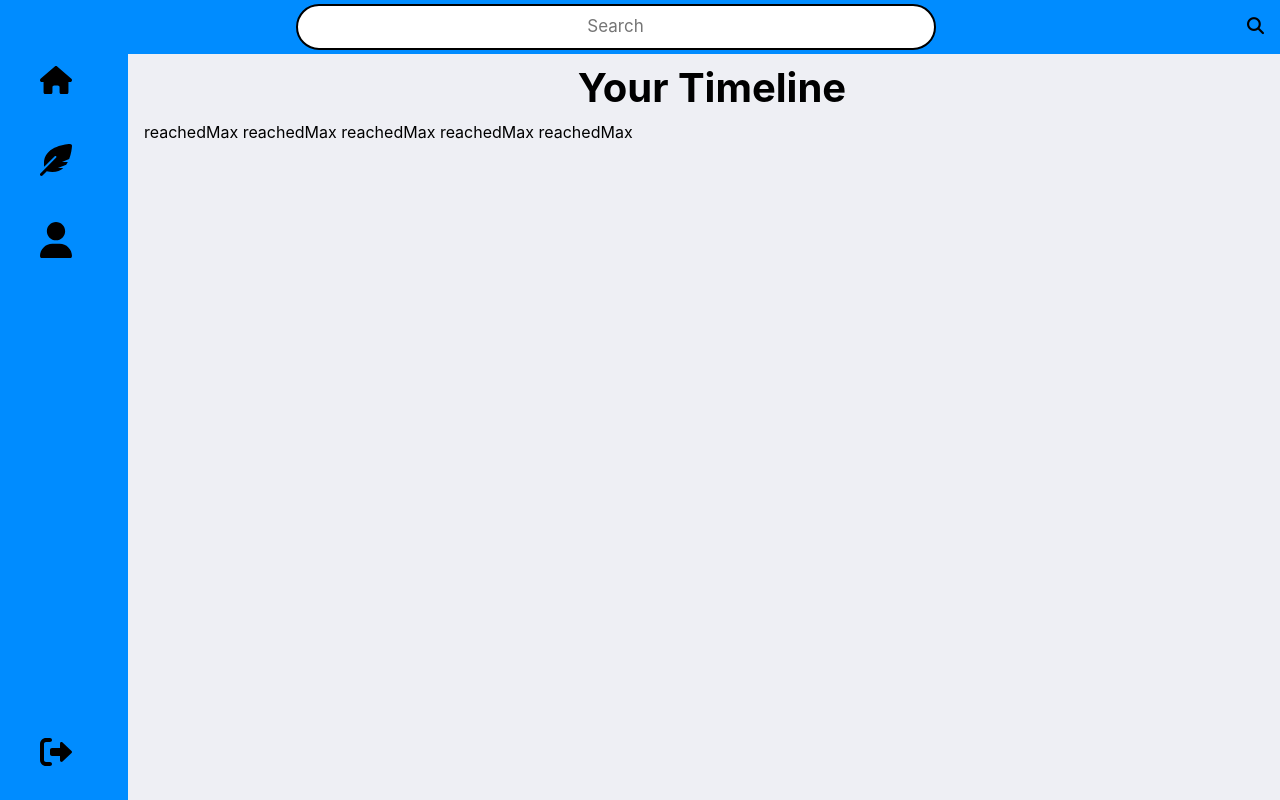
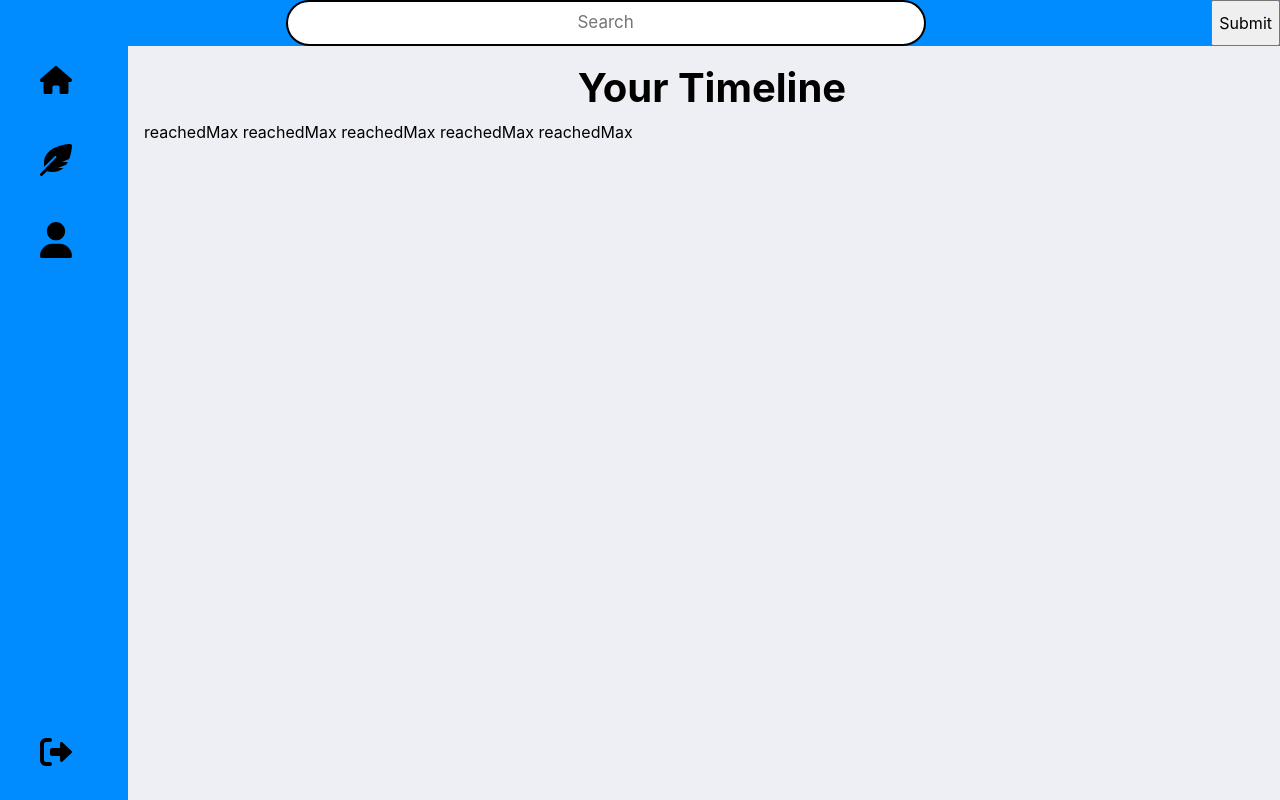
Before and after one commit to Intro-to-SE-lab-Spring-22/Group-6, a PHP site: page /source-code/home.php in a window 1280 px wide. Run offline with PHP 8.4, Linux system fonts and the light colour scheme; the visitor is signed in with stand-in values (Sample User, id 1); data that the repository does not hold is empty; some libraries are stand-ins or nearby versions.

Commit message:
update to search and home to have rudimentary search features

```diff
--- a/source-code/home.php
+++ b/source-code/home.php
@@ -59,21 +59,23 @@ require_once("verify_user.php");
 
 
     <div id="right" class="column">
-        <nav class="topnav">
+        <!-- <nav class="topnav"> -->
 
 
                 <!-- <label for="search">Search</label>   -->
 
                 <!-- <a href="search"> -->
-                <input type="text" placeholder="Search">
-                <a href="search.php" id="search">
-                    <!-- <button type="submit"> -->
-                        <i class="fa-solid fa-magnifying-glass"></i>
-                        <span class="link-text">Search</span>
-                    <!-- </button> -->
+                <form method="POST" action="search.php" class="topnav">
+                    <input type="text" name="search" placeholder="Search"  id='search'>
+                    <input type="submit" id="search" >
+                        <!-- <button type="submit"> -->
+                            <!-- <i class="fa-solid fa-magnifying-glass"  ></i> -->
+                            <span class="link-text">Search</span>
+                        <!-- </button> -->
 
-                </a>
-        </nav>
+                    </input>
+                </form>
+        <!-- </nav> -->
 
         <main class="homepage" >
             <h1>
@@ -96,7 +98,7 @@ require_once("verify_user.php");
             console.log("TEST") ;
             if($(window).scrollTop() + $(window).height() > $(document).height() -1.5)
             {
-                console.log("TEST get more posts") ;
+
                 getPost();
             }
 
```
Also changed, not shown: source-code/search.php (+23 -1 lines).
